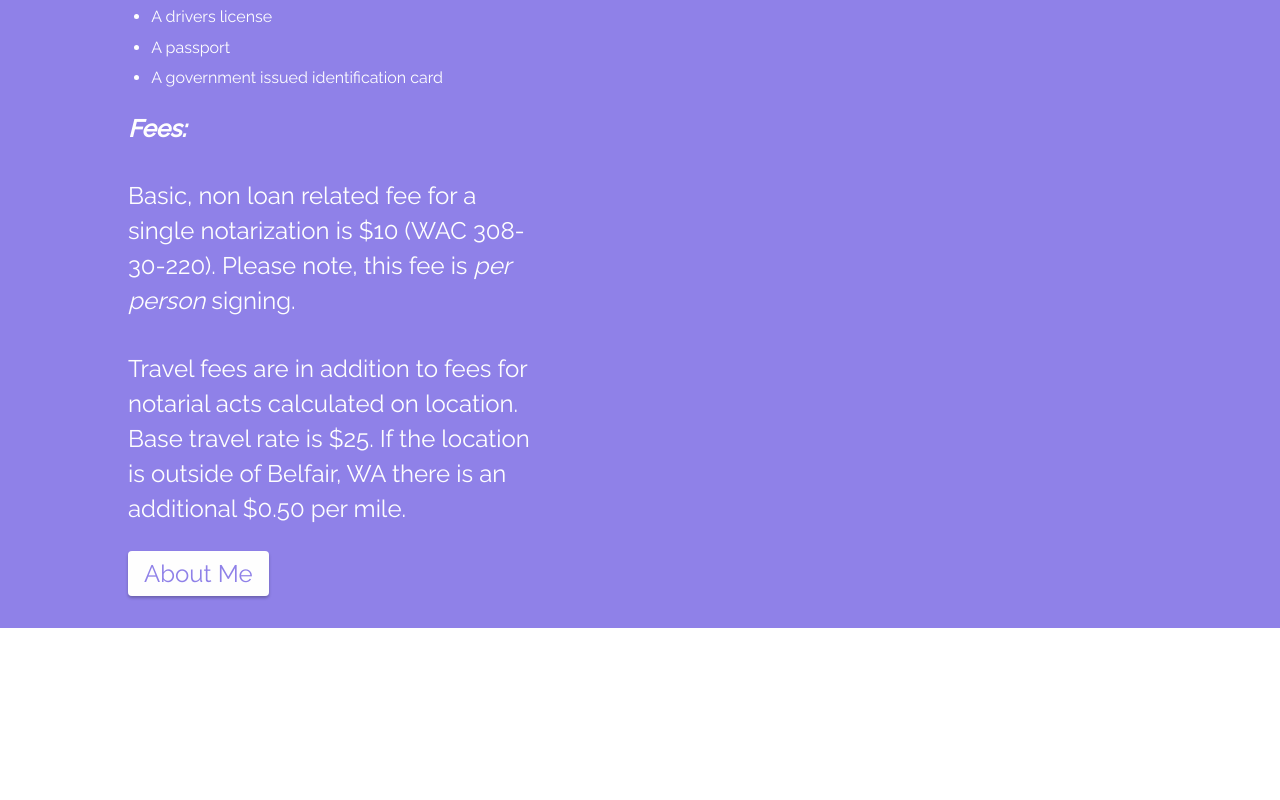
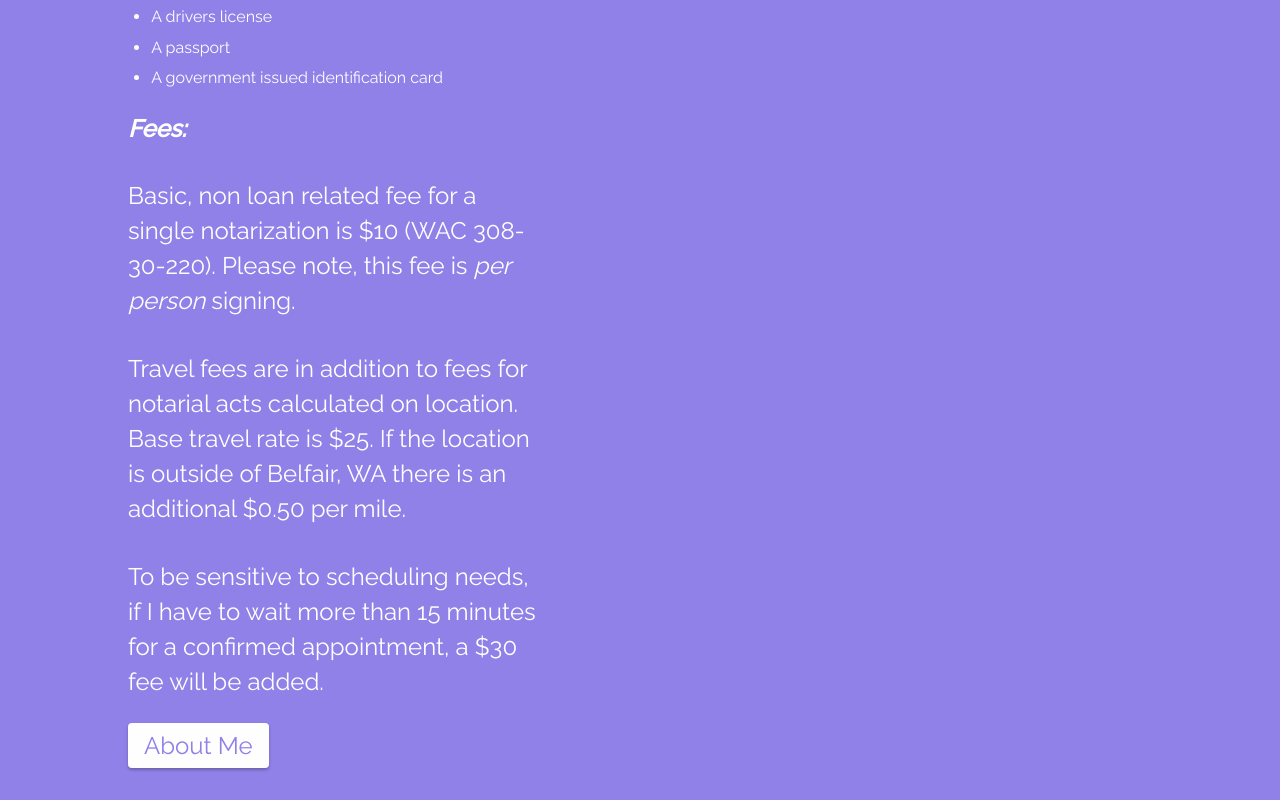
Before and after one commit to o2dependent/hcnotary, a Gatsby site: page / in a window 1280 px wide. Shown: the part 843-1643 px from the top of the page. Before the commit the page ends 1471 px from the top, so only its background shows below. Built offline with nearby package versions, Linux system fonts and the light colour scheme; Gatsby itself is replaced by a stand-in of ours.

Commit message:
Update Index “index”

```diff
--- a/src/markdown/Index/index.md
+++ b/src/markdown/Index/index.md
@@ -23,3 +23,5 @@ What type of identification do I need to have available for my notary appointmen
 Basic, non loan related fee for a single notarization is $10 (WAC 308-30-220). Please note, this fee is *per person* signing.
 
 Travel fees are in addition to fees for notarial acts calculated on location. Base travel rate is $25. If the location is outside of Belfair, WA there is an additional $0.50 per mile.
+
+To be sensitive to scheduling needs, if I have to wait more than 15 minutes for a confirmed appointment, a $30 fee will be added.
```
